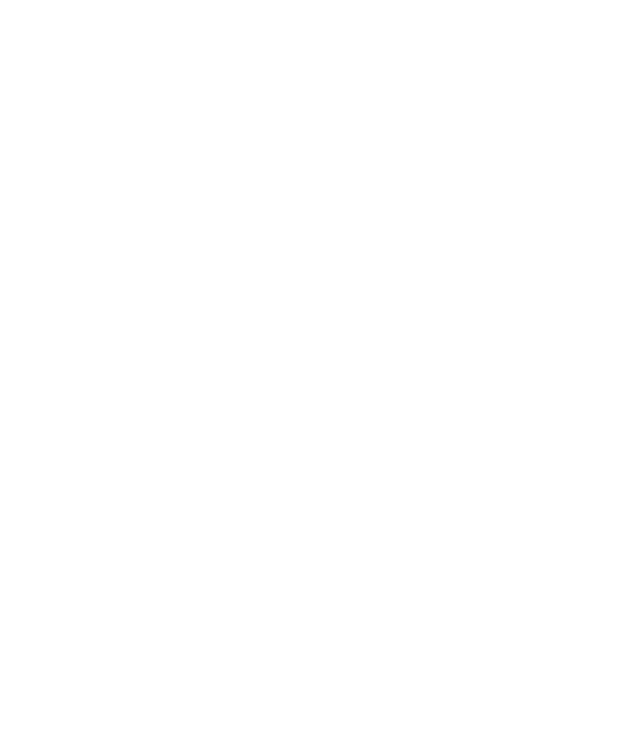
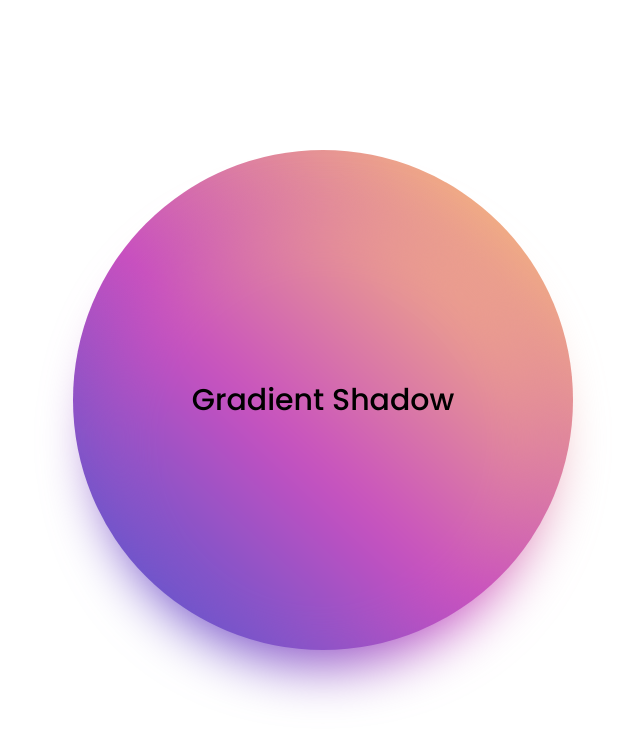
Before and after one commit to RamseyNjire/box-shadow-tricks, a plain HTML site: page index.html in a window 1280 px wide. Shown: the whole page, without its empty margins (317-957 px from the left). Drawn offline with Linux system fonts and the light colour scheme.

Commit message:
complete gradient shadow

```diff
--- a/index.html
+++ b/index.html
@@ -9,7 +9,11 @@
 </head>
 <body>
     <main>
-        <section class="gradient-shadow"></section>
+        <section class="gradient-shadow">
+            <div class="card">
+                <h2 class="gradient-shadow">Gradient Shadow</h2>
+            </div>
+        </section>
         <section class="skewed card border"></section>
     </main>
 </body>
--- a/styles.css
+++ b/styles.css
@@ -0,0 +1,45 @@
+@import url('https://fonts.googleapis.com/css2?family=Poppins:ital,wght@0,200;0,300;0,400;0,500;0,600;0,700;0,800;0,900;1,200;1,300;1,400;1,500;1,600;1,700;1,800;1,900&display=swap');
+
+* {
+    margin: 0;
+    padding: 0;
+    font-family: 'Poppins', sans-serif;
+}
+
+section {
+    display: flex;
+    justify-content: center;
+    align-items: center;
+    min-height: 100vh;
+}
+
+.gradient-shadow .card {
+    position: relative;
+    display: flex;
+    justify-content: center;
+    align-items: center;
+    width: 500px;
+    height: 500px;
+    background: linear-gradient(43deg, #4158D0 0%, #C850C0 46%, #FFCC70 100%);
+    /* background: white; */
+    border-radius: 50%;
+}
+
+.gradient-shadow .card::before {
+    content: '';
+    position: absolute;
+    top: 0;
+    left: 0;
+    height: 100%;
+    width: 100%;
+    background: linear-gradient(43deg, #4158D0 0%, #C850C0 46%, #FFCC70 100%);
+    filter: blur(30px);
+    transform: translateY(40px) scale(0.9);
+    border-radius: 50%;
+}
+
+.card h2 {
+    position: relative;
+    font-size: 30px;
+    font-weight: 500;
+}
```
